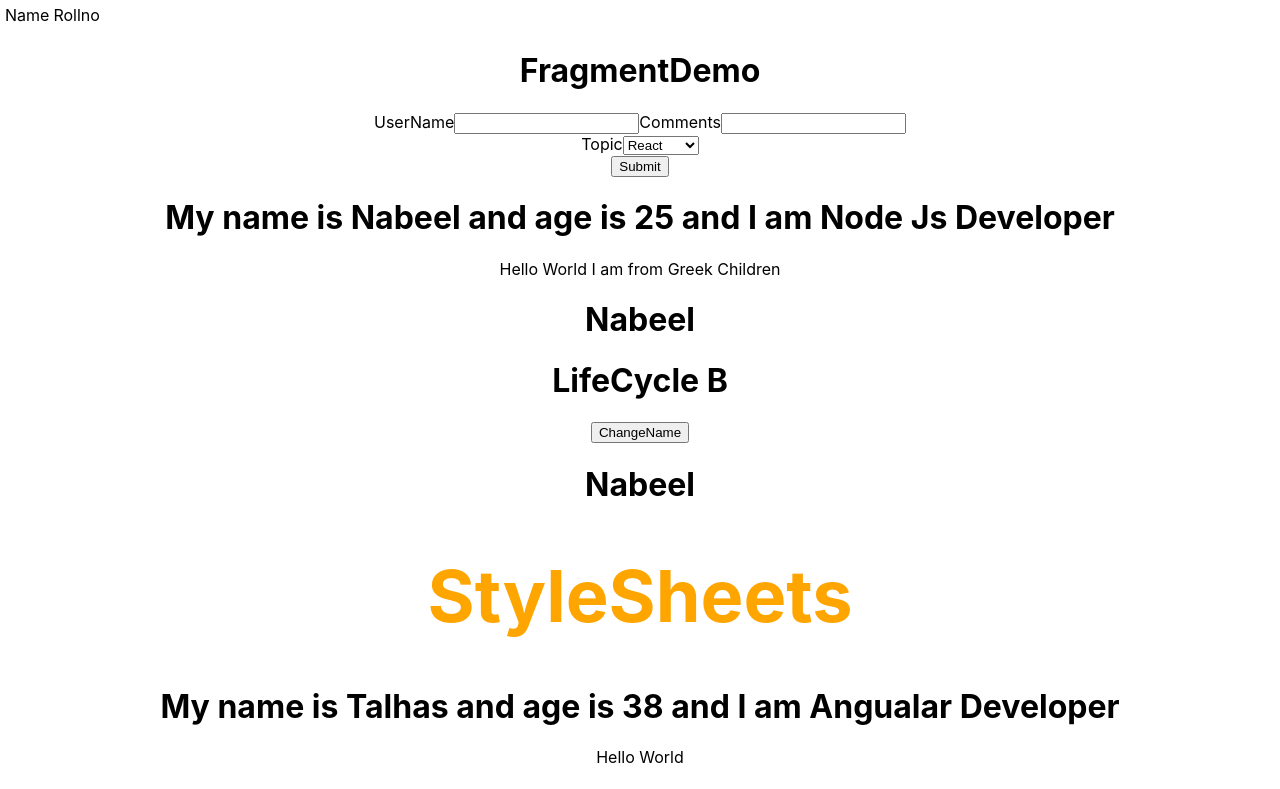
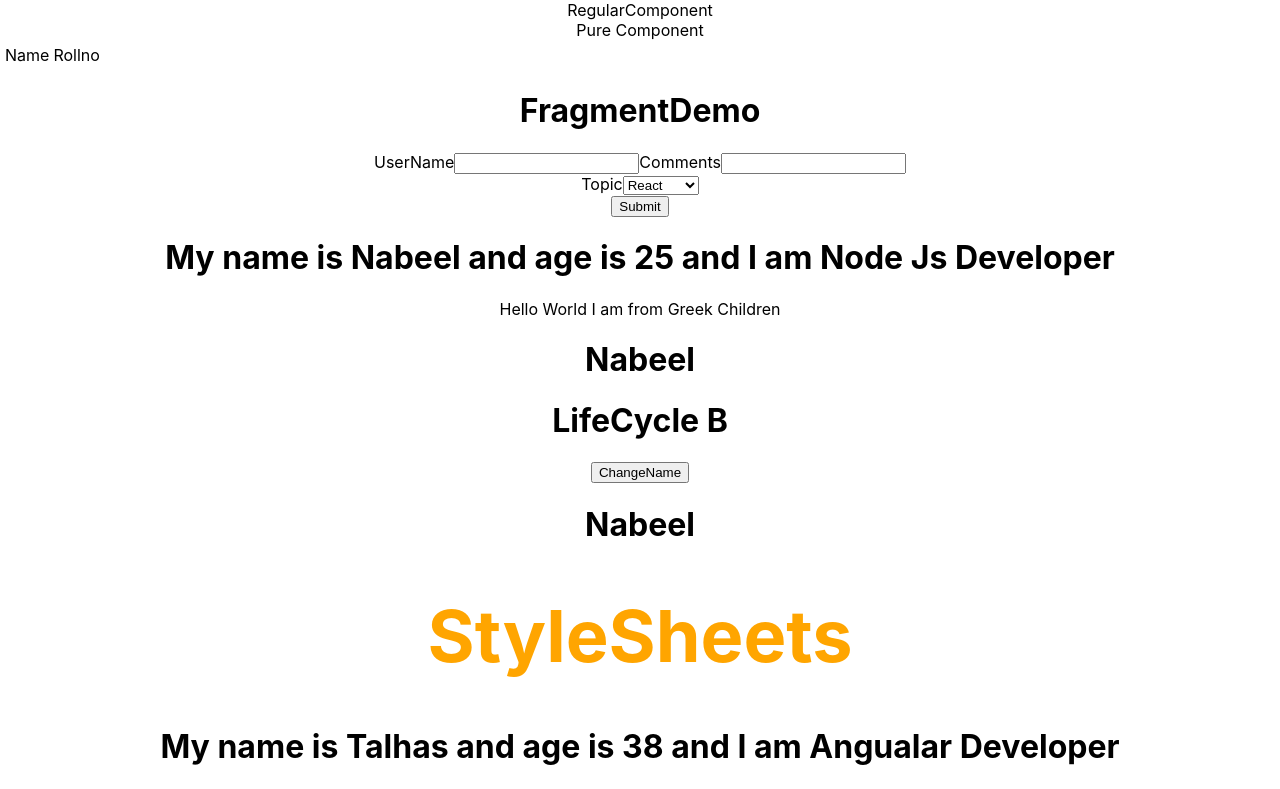
Before and after one commit to nabeelbhatti/React_practice_project, a React (Create React App) app: page / in a window 1280 px wide. Shown: the top 789 px of the page. Built offline with nearby package versions, Linux system fonts and the light colour scheme.

Commit message:
PureComponent Parent

```diff
--- a/src/App.js
+++ b/src/App.js
@@ -9,6 +9,7 @@ import { Greek } from "./components/Greek";
 import LifecycleA from "./components/LifecycleA";
 import Message from "./components/Message";
 import Parent from "./components/Parent";
+import ParentComp from "./components/ParentComp";
 import StyleSheet from "./components/StyleSheet";
 import Table from "./components/Table";
 import UserGreeting from "./components/UserGreeting";
@@ -18,6 +19,7 @@ import UserGreeting from "./components/UserGreeting";
 function App() {
   return (
     <div className="App">
+      <ParentComp/>
       <Table />
       <FragmentDemo />
       <Form />
--- /dev/null
+++ b/src/components/ParentComp.js
@@ -0,0 +1,14 @@
+import React, { Component } from 'react'
+import PureComp from './PureComp'
+import RegComp from './RegComp'
+
+export default class ParentComp extends Component {
+  render() {
+    return (
+      <div>
+        <RegComp/>
+        <PureComp/>
+      </div>
+    )
+  }
+}
--- /dev/null
+++ b/src/components/PureComp.js
@@ -0,0 +1,13 @@
+import React, { PureComponent } from 'react'
+
+export class PureComp extends PureComponent {
+  render() {
+    return (
+      <div>
+        <span>Pure Component</span>
+      </div>
+    )
+  }
+}
+
+export default PureComp
--- /dev/null
+++ b/src/components/RegComp.js
@@ -0,0 +1,11 @@
+import React, { Component } from 'react'
+
+export default class RegComp extends Component {
+  render() {
+    return (
+      <div>
+        <span>RegularComponent</span>
+      </div>
+    )
+  }
+}
```
